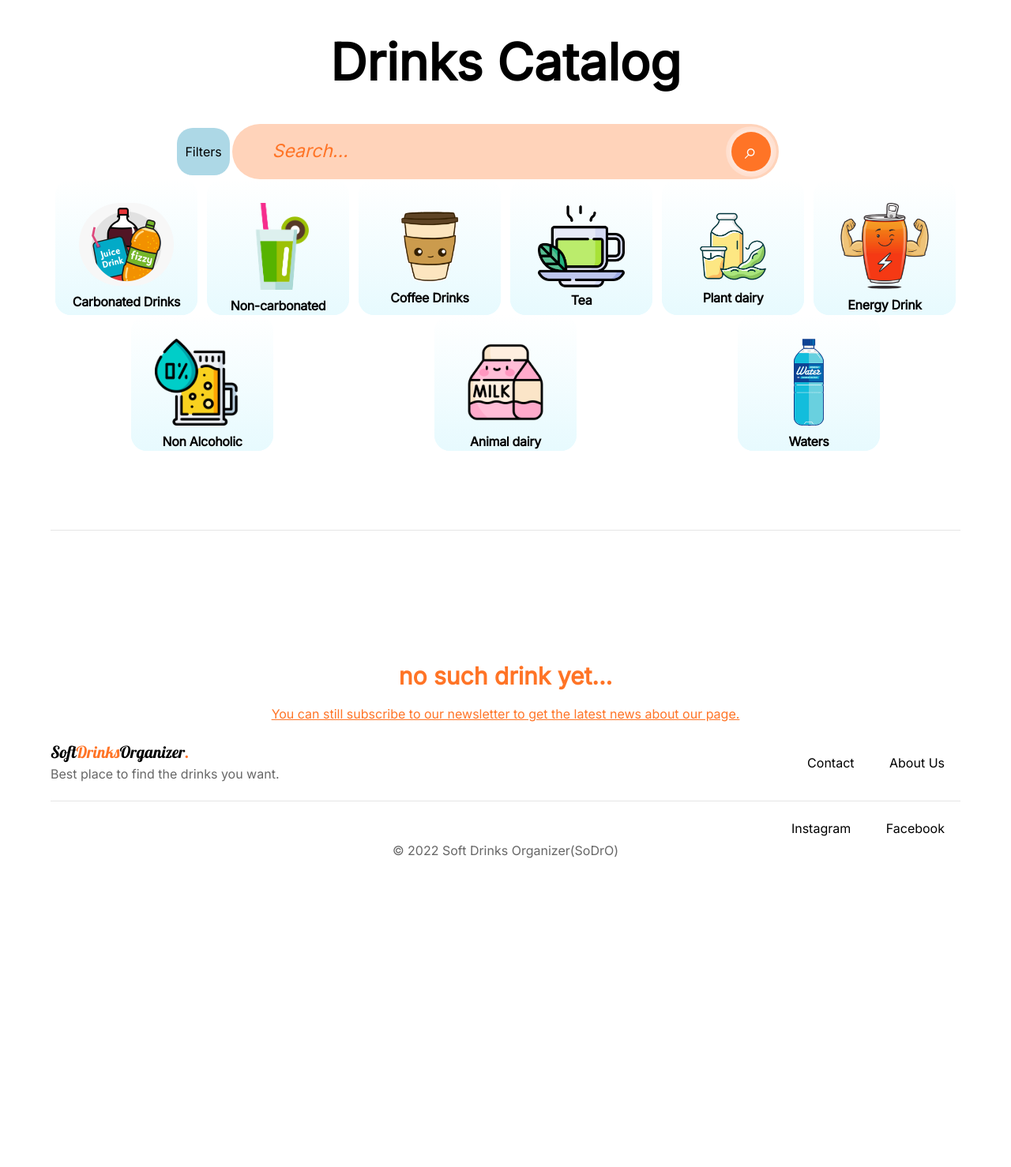
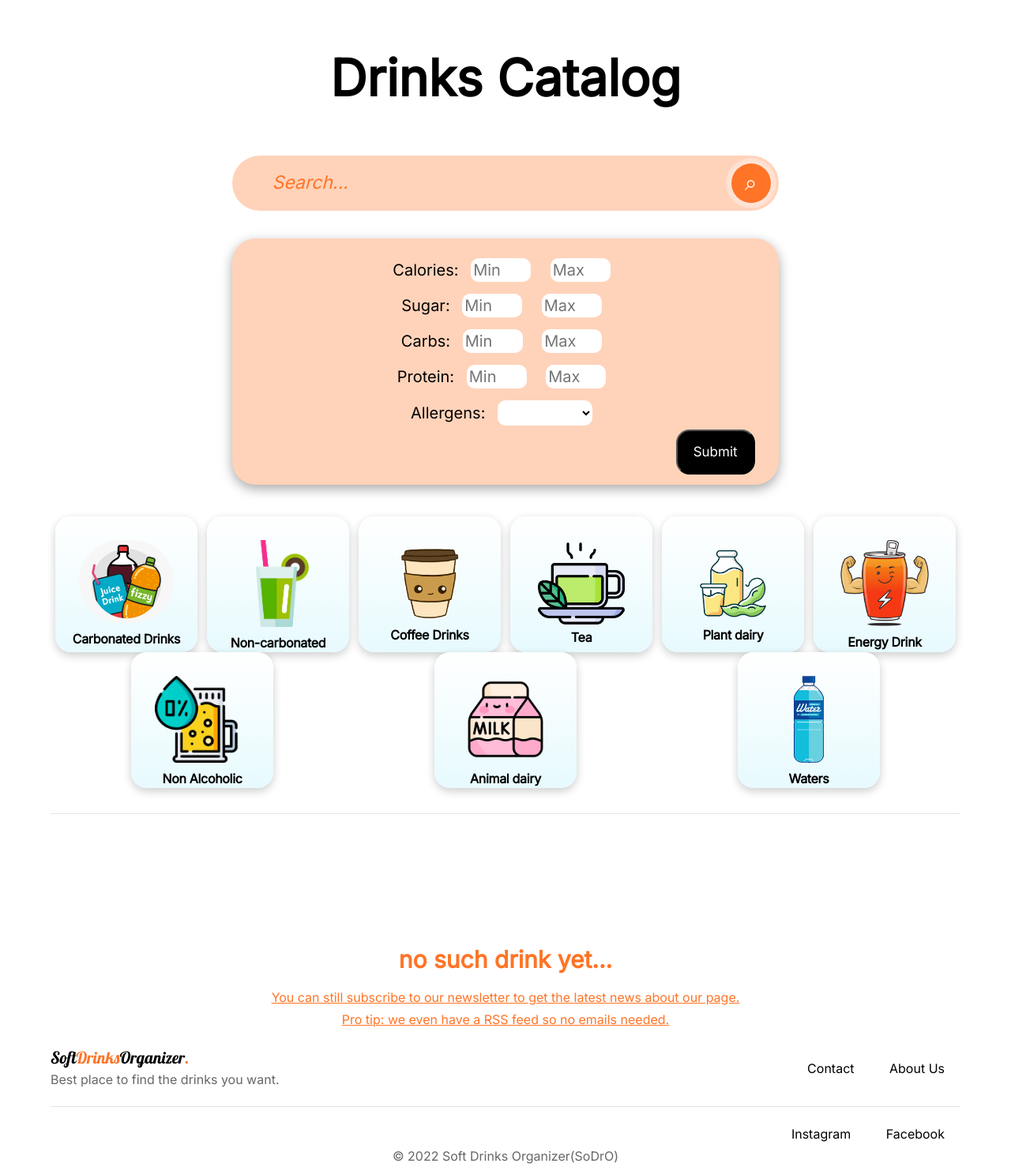
Before and after one commit to IonutTabalae/Soft-Drinks-Organizer, a PHP site: page /SoDrO/drinks-catalog.php in a window 1280 px wide. Shown: the part 87-1565 px from the top of the page at 79% size. Before the commit the page ends 1174 px from the top, so only its background shows below. Run offline with PHP 8.4, Linux system fonts and the light colour scheme; data that the repository does not hold is empty; some libraries are stand-ins or nearby versions.

Commit message:
filters front + remaining back + rss(andrei)

```diff
--- a/SoDrO/css/drinks-catalog.css
+++ b/SoDrO/css/drinks-catalog.css
@@ -25,6 +25,8 @@ h1 {
   line-height: 77px;
   color: black;
   padding: 40px;
+  margin-top:20px;
+  margin-bottom:20px;
 }
 
 h2 {
@@ -42,6 +44,7 @@ h2 {
   float: left;
   width: 100%;
   background-color: #f9feff;
+  box-shadow: rgba(0, 0, 0, 0.15) 1.95px 1.95px 2.6px;
 }
 
 .product-card p, .product-card h2 {
@@ -108,8 +111,8 @@ h2 {
   flex-direction: row;
   justify-content: space-around;
   flex-flow: wrap;
+  padding-bottom: 32px;
   border-bottom: 1px solid rgba(0, 0, 0, 0.1);
-  padding-bottom: 100px;
 }
 
 .category img {
@@ -126,6 +129,7 @@ h2 {
   border-radius: 20px;
   text-align: center;
   box-sizing: border-box;
+  box-shadow: rgba(0, 0, 0, 0.1) 0px 4px 12px;
 }
 
 .category p {
@@ -137,7 +141,58 @@ h2 {
   letter-spacing: -0.02em;
 }
 
+.advanced-filters {
+  margin-top: 40px;
+  padding-bottom: 70px;
 
+  width: 60%;
+  margin: auto;
+  background: #ffd3ba;
+  margin-top: 35px;
+  padding-top:25px;
+  border-radius: 30px;
+  margin-bottom: 40px;
+  box-shadow: rgba(0, 0, 0, 0.35) 0px 5px 15px;
+}
+
+.advanced-filters input, .advanced-filters select {
+  text-decoration: none;
+  font-family: 'Inter';
+  padding: 3px;
+  margin-left: 10px;
+  margin-right: 10px;
+  background: white;
+  border: none;
+  font-size:20px;
+  border-radius: 10px;
+}
+
+.advanced-filters button {
+  float: right;
+  margin-right: 30px;
+  color: white;
+  background: black;
+  padding: 20px;
+  border-radius: 17px;
+  font-family: "Inter";
+  cursor: pointer;
+  margin-bottom: auto;
+  font-size:17px;
+  line-height: 13px;
+
+}
+
+.advanced-filters p {
+  font-size: 20px;
+}
+
+.filter {
+  margin-bottom: 15px;
+}
+
+.filter-last {
+  margin-bottom: 5px;
+}
 
 .search-bar form button.btn {
     position: absolute;
@@ -177,6 +232,17 @@ h2 {
     width: 80%;
     margin: auto;
   }
+  .filter-last {
+    margin-bottom: 15px;
+  }
+  .advanced-filters button {
+    float: none;
+    margin-right: 0;
+  }
+  .advanced-filters {
+    width: 100%;
+    padding-bottom: 27px;
+  }
 }
 
 @media only screen and (max-width: 60px) {
--- a/SoDrO/drinks-catalog.php
+++ b/SoDrO/drinks-catalog.php
@@ -16,11 +16,25 @@
   <body>
     <?php require("database_con.php");?>
     <?php
-      if(isset($_GET['search'])) {
+      if(isset($_GET['search']) && $_GET['search']!='') {
+        $search = filter_input(INPUT_GET, $_GET['search'], FILTER_SANITIZE_STRING);
+
         /*pentru a lua doar primele 400 caractere din descriere*/
         $sql = "SELECT id, name, size, brand, category, LEFT (ingredients, 400) AS ingredients, allergens, calories, fat, carbs, sugar, fiber, protein, salt,
         food_group, nutrigrade, link FROM products WHERE lower(name) LIKE '%" .$_GET['search'] . "%' OR lower(category) LIKE '%" .$_GET['search'] . "%' OR lower(food_group) LIKE '%" .$_GET['search'] .
         "%' OR lower(brand) LIKE '%" .$_GET['search'] . "%'";
+
+        $result = mysqli_query($conn, $sql);
+        $products = mysqli_fetch_all($result, MYSQLI_ASSOC);
+      }
+      elseif(isset($_POST['submitFilters'])){
+        require("advanced-filters.php");
+      }
+      elseif(isset($_GET['category']) && !isset($_POST['submitFilters'])) {
+        $category = htmlspecialchars(trim($_GET['category']));
+
+        $sql = "SELECT id, name, size, brand, category, LEFT (ingredients, 400) AS ingredients, allergens, calories, fat, carbs, sugar, fiber, protein, salt,
+        food_group, nutrigrade, link FROM products WHERE category = '$category'";
 
         $result = mysqli_query($conn, $sql);
         $products = mysqli_fetch_all($result, MYSQLI_ASSOC);
@@ -35,59 +49,94 @@
         shuffle($products);
       }
      ?>
-    <?php include "./includes/filters.inc.php" ?>
+
     <?php include "./assets/header.php" ?>
     <div class="middle-container">
     <h1>Drinks Catalog</h1>
     <div class="search-bar">
-      <form class="search-bar" action="drinks-catalog.php" method="GET">
+      <form class="search-bar" action="drinks-catalog.php#go" method="GET">
         <input type="text" name="search" placeholder="Search...">
         <button type="submit"  class="btn" >⌕</button>
-        <!--TODO --><a class="btn-1" style="float:left; line-height: 40px; margin-left: -70px; margin-top: 5px; background: lightblue; padding: 10px; border-radius:20px;">Filters</a>
       </form>
     </div>
-      <div class="categories">
-        <div class="category"><a style="all: inherit; cursor: pointer;"href="drinks-catalog.php?category=carbonated-drink">
+    <form class="advanced-filters" action="" method="post">
+      <div class="filter" >
+        <p style="display: inline;">Calories: </p>
+        <input type="number" name="min-calories" value="minCalories" placeholder="Min" style="width:70px;">
+        <input type="number" name="max-calories" value="maxCalories" placeholder="Max" style="width:70px;">
+      </div>
+      <div class="filter">
+        <p style="display: inline;">Sugar: </p>
+        <input type="number" name="min-sugar" placeholder="Min" style="width:70px;">
+        <input type="number" name="max-sugar" placeholder="Max" style="width:70px;">
+      </div>
+      <div class="filter">
+        <p style="display: inline;">Carbs: </p>
+        <input type="number" name="min-carbs" placeholder="Min" style="width:70px;">
+        <input type="number" name="max-carbs" placeholder="Max" style="width:70px;">
+      </div>
+      <div class="filter">
+        <p style="display: inline;">Protein: </p>
+        <input type="number" name="min-protein" placeholder="Min" style="width:70px;">
+        <input type="number" name="max-protein" placeholder="Max" style="width:70px;">
+      </div>
+      <div class="filter-last">
+        <p style="display: inline;">Allergens: </p>
+        <select name="allergens">
+          <option value=""></option>
+          <option value="none">-none-</option>
+          <option value="gluten">Gluten</option>
+          <option value="soybeans">Soybeans</option>
+          <option value="nuts">Nuts</option>
+          <option value="milk">Milk</option>
+        </select>
+      </div>
+      <button type="submit" name="submitFilters"  value="Submit">Submit</button>
+    </form>
+
+      <div class="categories" id="go">
+        <div class="category"><a style="all: inherit; cursor: pointer;"href="drinks-catalog.php?category=carbonated-drink#go">
           <img src="images/categories/carbonated-drink.png" alt="carbonated-drink-img">
           <p>Carbonated Drinks</p>
         </a></div>
-        <div class="category"><a style="all: inherit; cursor: pointer;"href="drinks-catalog.php?category=non-carbonated-drink">
+        <div class="category"><a style="all: inherit; cursor: pointer;"href="drinks-catalog.php?category=non-carbonated-drink#go">
           <img src="images/categories/non-carbonated-drink.png" alt="non-carbonated-drink-img">
           <p>Non-carbonated</p>
         </a></div>
-        <div class="category"><a style="all: inherit; cursor: pointer;"href="drinks-catalog.php?category=coffee">
+        <div class="category"><a style="all: inherit; cursor: pointer;"href="drinks-catalog.php?category=coffee#go">
           <img src="images/categories/coffee.png" alt="coffee-img">
           <p style="line-height:5px;">Coffee Drinks</p>
         </a></div>
-        <div class="category"><a style="all: inherit; cursor: pointer;"href="drinks-catalog.php?category=tea">
+        <div class="category"><a style="all: inherit; cursor: pointer;"href="drinks-catalog.php?category=tea#go">
           <img src="images/categories/tea.png" alt="tea-img">
           <p style="line-height: 10px">Tea</p>
         </a></div>
-        <div class="category"><a style="all: inherit; cursor: pointer;"href="drinks-catalog.php?category=plant-milk">
+        <div class="category"><a style="all: inherit; cursor: pointer;"href="drinks-catalog.php?category=plant-milk#go">
           <img src="images/categories/plant-milk.png" alt="plant-img">
           <p style="line-height: 5px;">Plant dairy</p>
         </a></div>
-        <div class="category"><a style="all: inherit; cursor: pointer;"href="drinks-catalog.php?category=energy-drink">
+        <div class="category"><a style="all: inherit; cursor: pointer;"href="drinks-catalog.php?category=energy-drink#go">
           <img src="images/categories/energy-drink.png" alt="energy-img">
           <p>Energy Drink</p>
         </a></div>
-        <div class="category"><a style="all: inherit; cursor: pointer;"href="drinks-catalog.php?category=non-alcoholic-beer">
+        <div class="category"><a style="all: inherit; cursor: pointer;"href="drinks-catalog.php?category=non-alcoholic-beer#go">
           <img src="images/categories/non-alcoholic-beer.png" alt="non-alcohol-img">
           <p>Non Alcoholic</p>
         </a></div>
-        <div class="category"><a style="all: inherit; cursor: pointer;"href="drinks-catalog.php?category=milk">
+        <div class="category"><a style="all: inherit; cursor: pointer;"href="drinks-catalog.php?category=milk#go">
           <img src="images/categories/milk.png" alt="milk-img">
           <p>Animal dairy</p>
         </a></div>
-        <div class="category"><a style="all: inherit; cursor: pointer;"href="drinks-catalog.php?category=water">
+        <div class="category"><a style="all: inherit; cursor: pointer;"href="drinks-catalog.php?category=water#go">
           <img src="images/categories/waters.png" alt="water-img">
           <p>Waters</p>
         </a></div>
+
       </div>
-
     <?php if(empty($products)): ?>
       <h2 class="idk momentan" style="color: #FF7426; margin-top: 100px;">no such drink yet...</h2>
       <a href="contact-us.php#newsletterHref"<p style="color: #FF7426; margin-bottom: 100px;">You can still subscribe to our newsletter to get the latest news about our page.</p></a>
+      <a href="feed.php"<p style="color: #FF7426; margin-bottom: 100px;">Pro tip: we even have a RSS feed so no emails needed.</p></a>
     <?php endif; ?>
 
     <?php foreach($products as $item): ?>
--- a/SoDrO/feed.php
+++ b/SoDrO/feed.php
@@ -11,9 +11,9 @@ header("Content-type: text/xml");
 echo "<?xml version='1.0' encoding='UTF-8'?>
 <rss version='2.0'>
 <channel>
-<title>Soft Drinks Organizer - WebSite Blog</title>
+<title>Soft Drinks Organizer - Product Feed</title>
 <link>http://localhost/SoDrO/</link>
-<description>Organize your drinks! The smart way!</description>
+<description>Organize your drinks! The smart way! Best place to find the drinks you want.</description>
 <language>en-us</language>";
 
 foreach($news as $row):
--- a/SoDrO/index.php
+++ b/SoDrO/index.php
@@ -71,7 +71,7 @@
       </div>
 
       <div class="rss">
-        <h2>Fresh Beverages Feed</h2>
+        <h2>Fresh Beverages News</h2>
         <?php include "./assets/rss2html.php" ?>
       </div>
 
```
Also changed, not shown: SoDrO/advanced-filters.php (added, +88 -0 lines).
